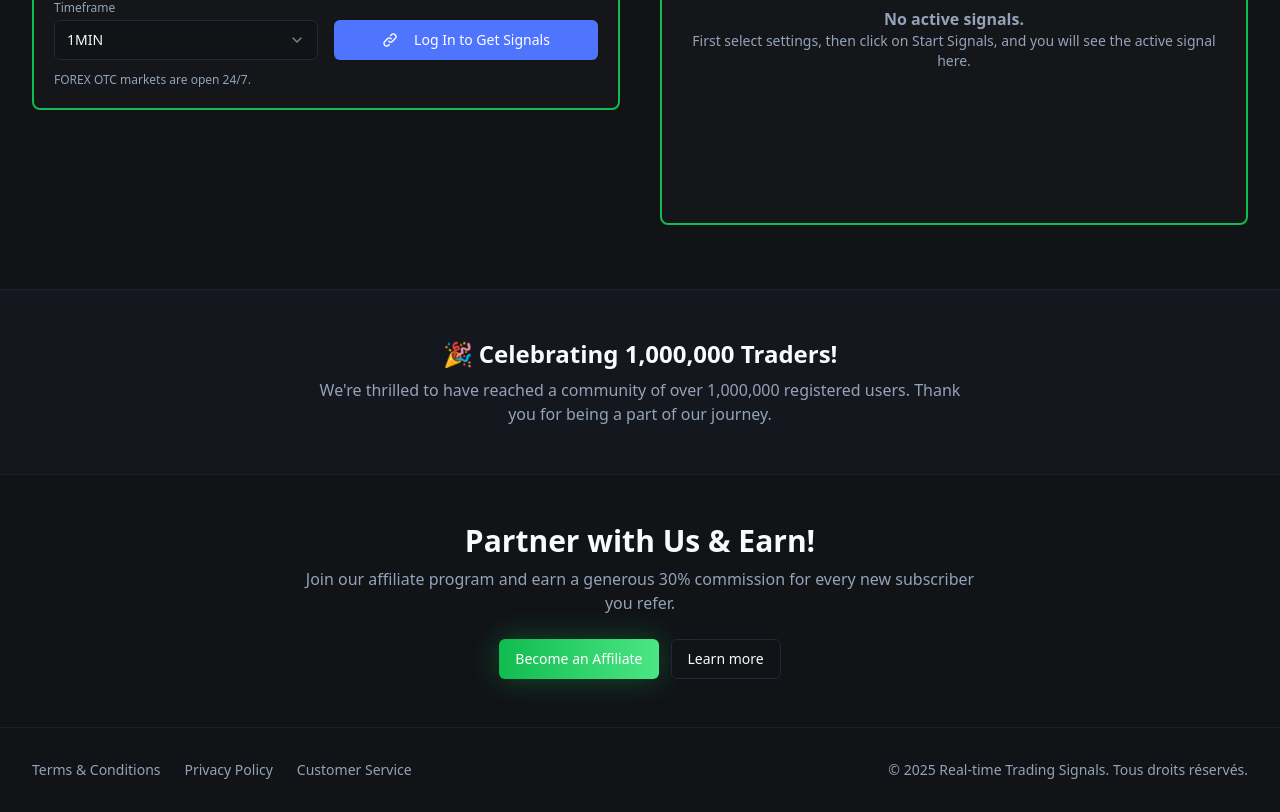
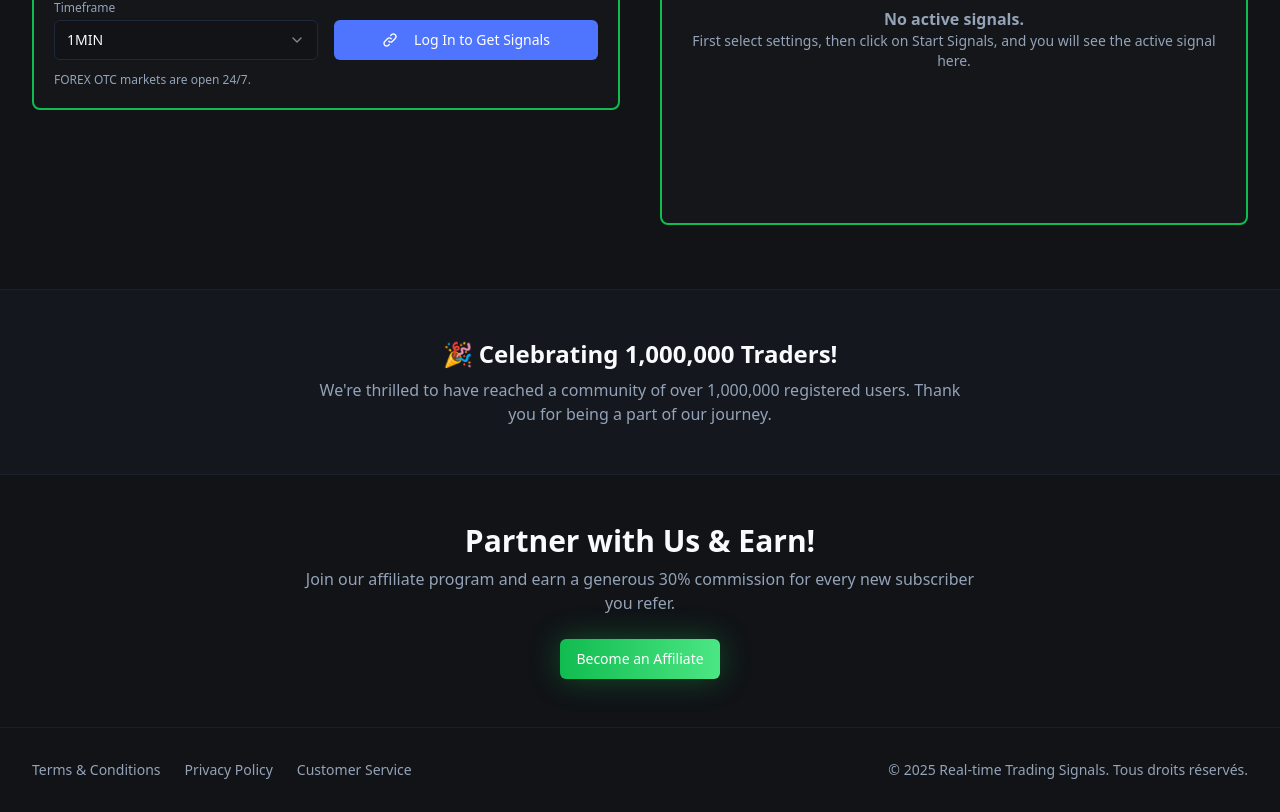
Before and after one commit to star-shaanti/trade-wave-ai, a React (Vite) app: page / in a window 1280 px wide. Shown: the part 484-1296 px from the top of the page. Built offline with nearby package versions, Linux system fonts and the light colour scheme.

Commit message:
Remove "Learn more" button
Update "Become an Affiliate" button to include email address.

```diff
--- a/src/pages/Index.tsx
+++ b/src/pages/Index.tsx
@@ -539,8 +539,9 @@ const Index = () => {
             Join our affiliate program and earn a generous 30% commission for every new subscriber you refer.
           </p>
           <div className="mt-6 flex items-center justify-center gap-3">
-            <Button variant="hero">Become an Affiliate</Button>
-            <Button variant="outline">Learn more</Button>
+            <a href="mailto:realtimetradingsignal@gmail.com">
+              <Button variant="hero">Become an Affiliate</Button>
+            </a>
           </div>
         </section>
       </main>
```
